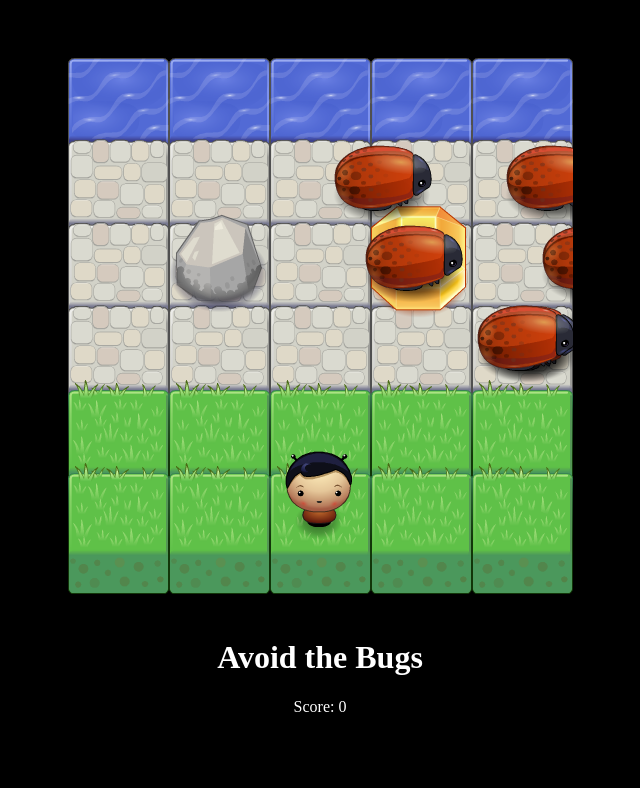
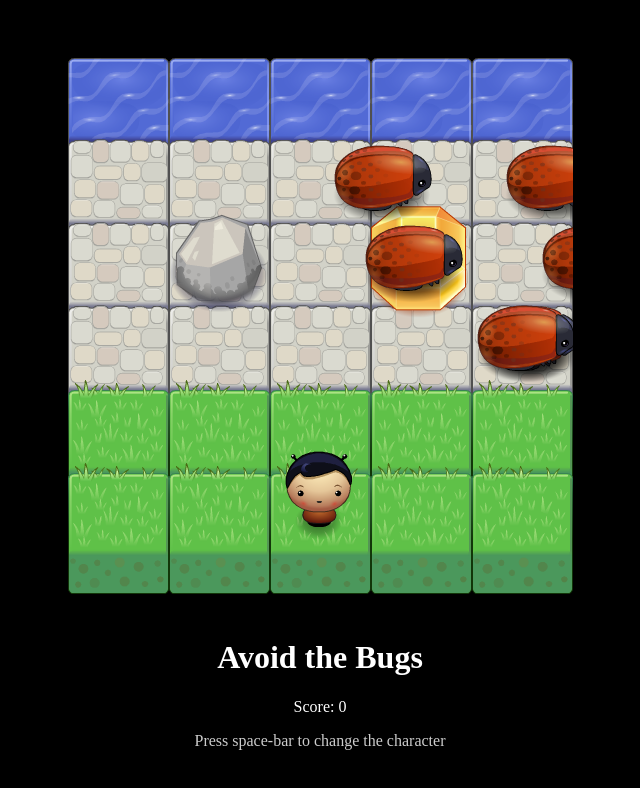
Before and after one commit to IyiKuyoro/Arcade-Game, a plain HTML site: page index.html in a window 1280 px wide. Shown: the whole page, without its empty margins (320-960 px from the left). Drawn offline with Linux system fonts and the light colour scheme.

Commit message:
Impove UI

```diff
--- a/css/style.css
+++ b/css/style.css
@@ -4,3 +4,7 @@ body {
     color: white;
     text-align: center;
 }
+
+#instruction {
+    color: #ccc;
+}
--- a/index.html
+++ b/index.html
@@ -2,8 +2,9 @@
 <html>
 <head>
     <meta charset="UTF-8">
-    <title>Effective JavaScript: Frogger</title>
+    <title>Frogger</title>
     <link rel="stylesheet" href="css/style.css">
+    <link rel="icon" href="./images/char-boy.png">
 </head>
 <body>
     <script src="js/resources.js"></script>
@@ -14,6 +15,7 @@
         <p id="score-label">Score:
             <span id="score"></span>
         </p>
+        <p id="instruction">Press space-bar to change the character</p>
     </div>
 </body>
 </html>
```
